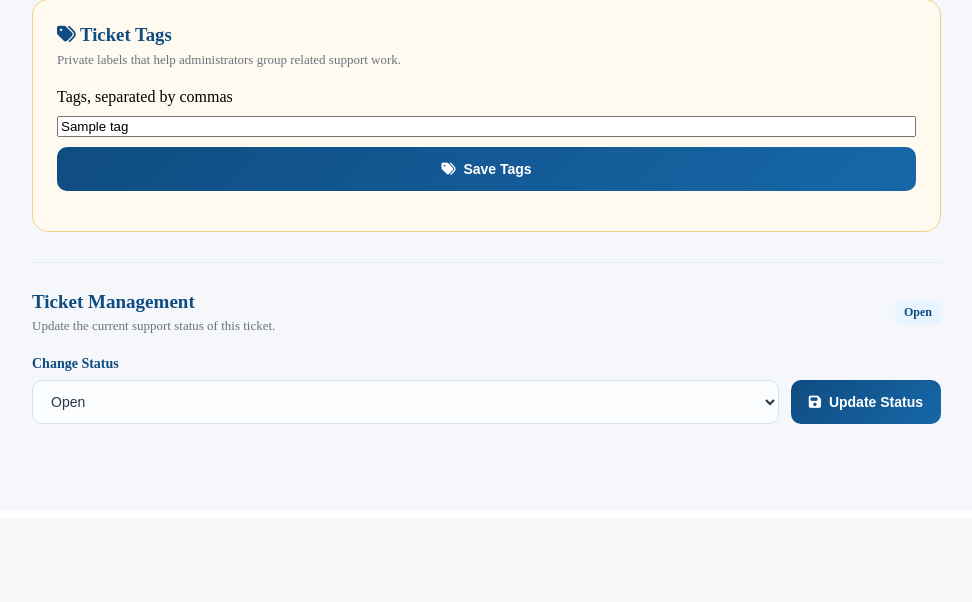
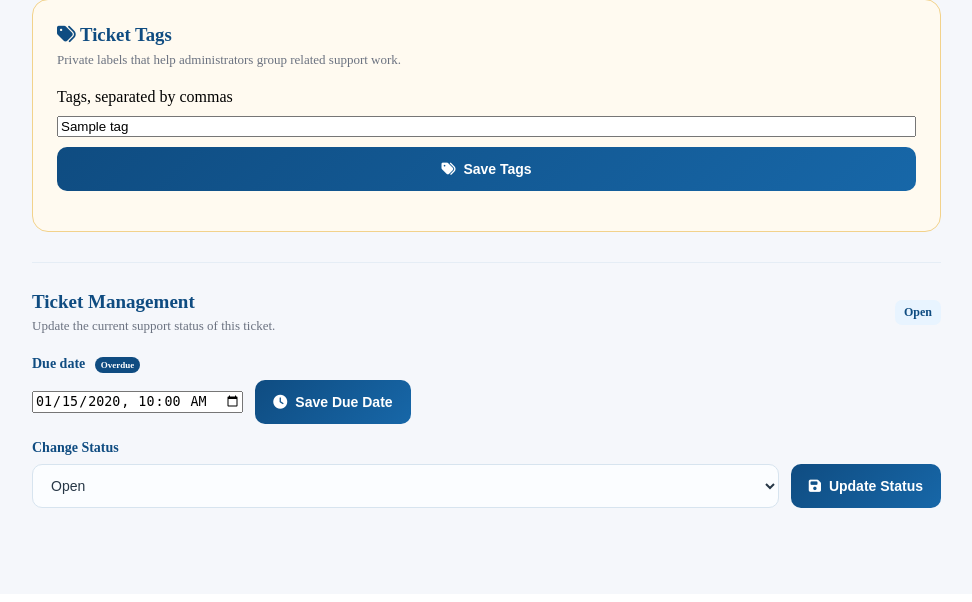
Before and after one commit to DRNWAMBZ/HelpDeskPro, a Flask app: page /admin/ticket/1 in a window 1280 px wide. Shown: the part 1517-2119 px from the top of the page, without its empty margins (261-1233 px from the left). Before the commit the page ends 1941 px from the top, so only its background shows below. Run offline with Flask 3, Linux system fonts and the light colour scheme; a user stored in the database is signed in; tables that the repository leaves empty hold one stand-in row (values such as "Sample post"); some libraries are stand-ins or nearby versions.

Commit message:
Add ticket tags and SLA due dates

```diff
--- a/app.py
+++ b/app.py
@@ -333,6 +333,8 @@ class Ticket(db.Model):
         default="Open",
     )
 
+    due_at = db.Column(db.DateTime, nullable=True)
+
     created_at = db.Column(
         db.DateTime,
         default=datetime.utcnow,
@@ -1770,6 +1772,17 @@ def ticket_details(ticket_id):
         TicketReply.created_at.asc()
     ).all()
 
+    if ticket.due_at is None:
+        sla_state = "No due date"
+    elif ticket.status == "Resolved":
+        sla_state = "Resolved"
+    elif ticket.due_at < datetime.utcnow():
+        sla_state = "Overdue"
+    elif ticket.due_at <= datetime.utcnow() + timedelta(hours=24):
+        sla_state = "Due soon"
+    else:
+        sla_state = "On track"
+
     internal_notes = TicketInternalNote.query.filter_by(
         ticket_id=ticket.id,
     ).order_by(TicketInternalNote.created_at.asc()).all()
@@ -1778,6 +1791,7 @@ def ticket_details(ticket_id):
         "ticket_details.html",
         ticket=ticket,
         replies=replies,
+        sla_state=sla_state,
         internal_notes=internal_notes,
     )
 
@@ -2985,10 +2999,22 @@ def admin_ticket_details(ticket_id):
         TicketReply.created_at.asc()
     ).all()
 
+    if ticket.due_at is None:
+        sla_state = "No due date"
+    elif ticket.status == "Resolved":
+        sla_state = "Resolved"
+    elif ticket.due_at < datetime.utcnow():
+        sla_state = "Overdue"
+    elif ticket.due_at <= datetime.utcnow() + timedelta(hours=24):
+        sla_state = "Due soon"
+    else:
+        sla_state = "On track"
+
     return render_template(
         "admin/ticket_details.html",
         ticket=ticket,
         replies=replies,
+        sla_state=sla_state,
     )
 
 
@@ -3064,6 +3090,24 @@ def admin_update_ticket_status(ticket_id):
     )
 
 
+@app.route("/admin/ticket/<int:ticket_id>/due-date", methods=["POST"])
+@admin_required
+def update_ticket_due_date(ticket_id):
+    ticket = Ticket.query.get_or_404(ticket_id)
+    value = request.form.get("due_at", "").strip()
+    if not value:
+        ticket.due_at = None
+    else:
+        try:
+            ticket.due_at = datetime.strptime(value, "%Y-%m-%dT%H:%M")
+        except ValueError:
+            flash("Choose a valid due date and time.", "danger")
+            return redirect(url_for("admin_ticket_details", ticket_id=ticket.id))
+    db.session.commit()
+    flash("Due date updated.", "success")
+    return redirect(url_for("admin_ticket_details", ticket_id=ticket.id))
+
+
 @app.route(
     "/admin/ticket/<int:ticket_id>/progress-update",
     methods=["POST"],
--- a/templates/admin/ticket_details.html
+++ b/templates/admin/ticket_details.html
@@ -325,6 +325,15 @@ Ticket HDP-{{ "%04d"|format(ticket.id) }}
 
     </div>
 
+    <form method="POST" action="{{ url_for('update_ticket_due_date', ticket_id=ticket.id) }}" class="admin-status-form">
+        <input type="hidden" name="csrf_token" value="{{ csrf_token }}">
+        <label for="due-at">Due date <span class="message-role">{{ sla_state }}</span></label>
+        <div class="admin-status-controls">
+            <input id="due-at" type="datetime-local" name="due_at" value="{{ ticket.due_at.strftime('%Y-%m-%dT%H:%M') if ticket.due_at else '' }}">
+            <button type="submit" class="admin-status-btn"><i class="fa-solid fa-clock" aria-hidden="true"></i> Save Due Date</button>
+        </div>
+    </form>
+
     <form
         method="POST"
         action="{{ url_for(
```
Also changed, not shown: migrations/versions/20260902_05_add_ticket_due_date.py (added, +19 -0 lines).
